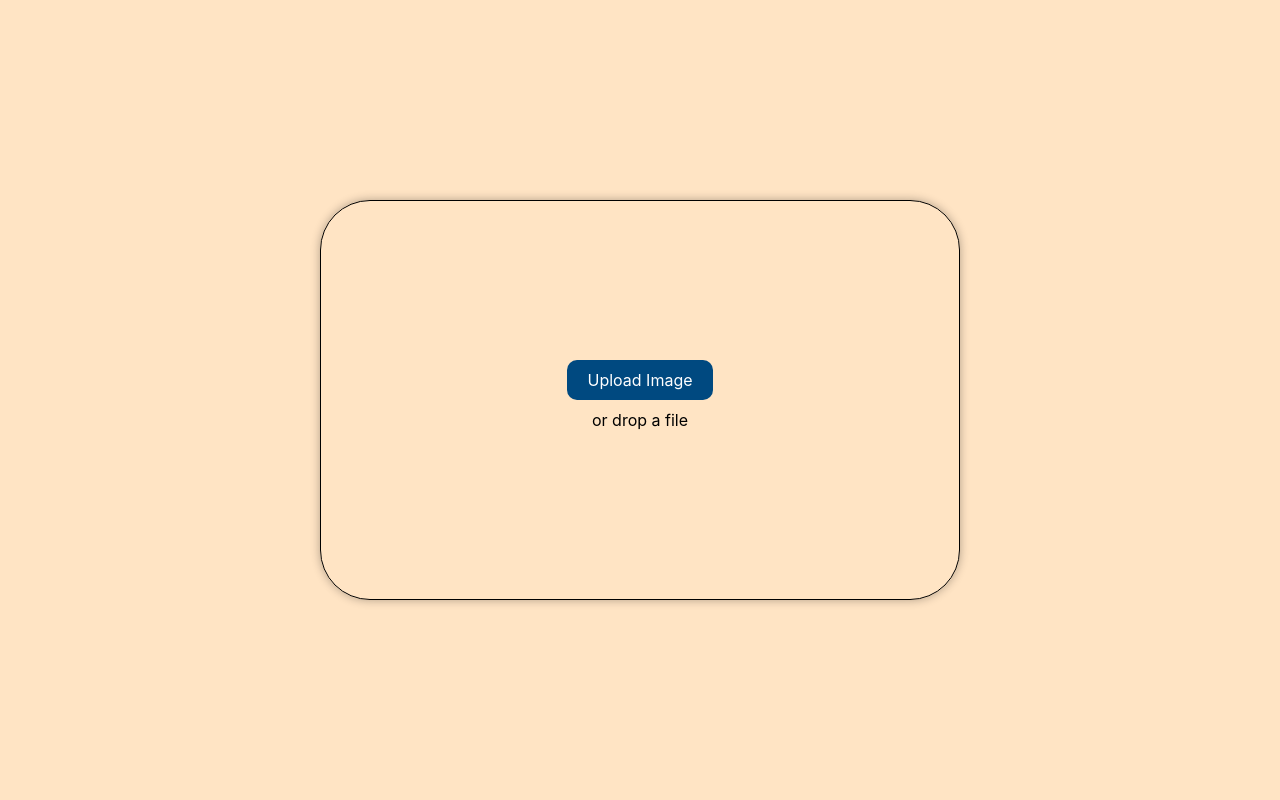
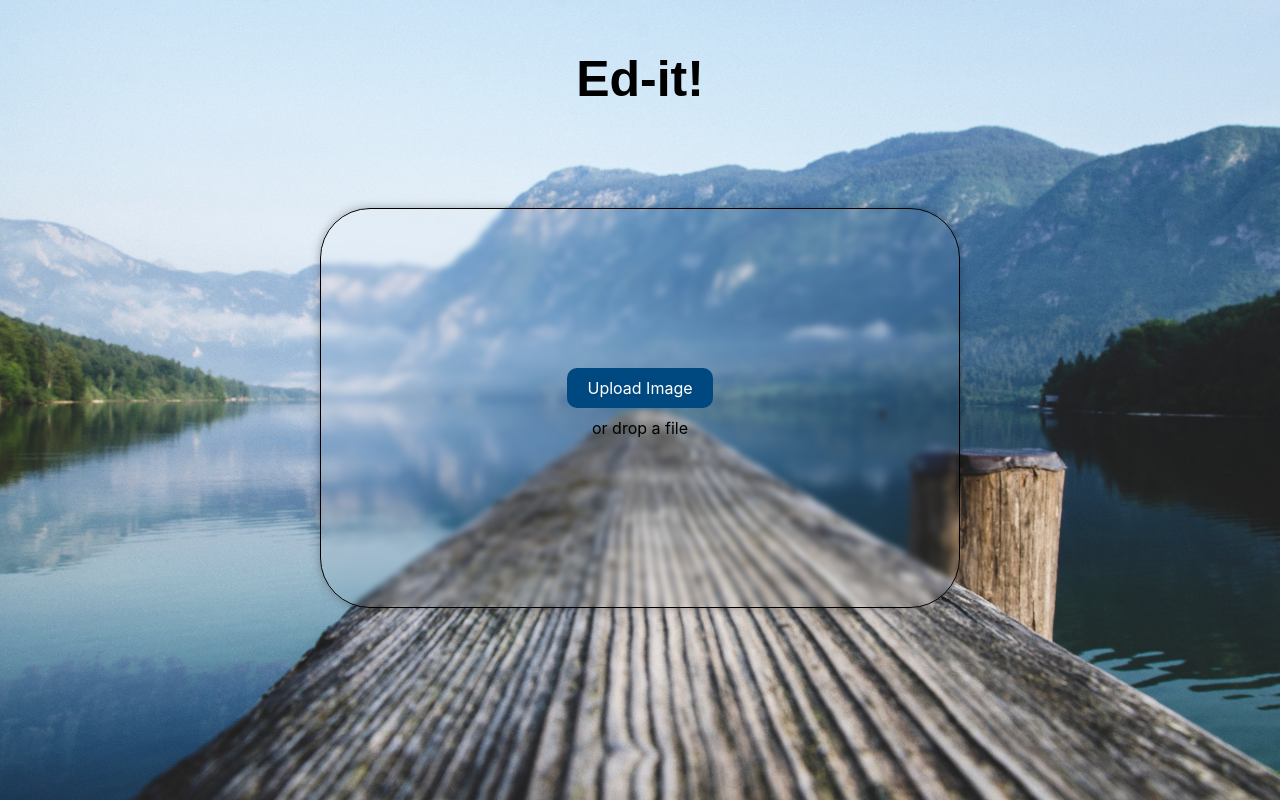
Before and after one commit to GuyShabtay/Ed-it, a React (Create React App) app: page / in a window 1280 px wide. Built offline with nearby package versions, Linux system fonts and the light colour scheme.

Commit message:
design first page

```diff
--- a/src/ImageEditor.css
+++ b/src/ImageEditor.css
@@ -14,6 +14,9 @@
   text-align: center;
   flex-direction: column;
   box-shadow: 0 0 10px rgba(0, 0, 0, 0.3);
+  /* margin-top: 50px; */
+  backdrop-filter: blur(3px); /* Apply blur effect to the background */
+
 
 }
 .drop-or-select h1 {
@@ -46,7 +49,10 @@ p{
     height: 100vh;
     display: flex;
     align-items: center;
-    justify-content: center;
+    /* justify-content: space-a; */
+    flex-direction: column;
+    background: url(./ed-it\ bg.jpg) no-repeat center center/cover;
+
 }
 
 .active-drop-zone{
@@ -93,3 +99,10 @@ width: 20px;
   transform: rotate(90deg);
 
 }
+h1{
+/* text-align: center; */
+margin: 50px 0 100px 0;
+font-size: 50px;
+font-family: 'Montserrat', sans-serif;
+
+}
--- a/src/ImageEditor.jsx
+++ b/src/ImageEditor.jsx
@@ -11,6 +11,7 @@ import MenuIcon from "@mui/icons-material/Menu";
 import RotateRightIcon from '@mui/icons-material/RotateRight';
 import RotateLeftIcon from '@mui/icons-material/RotateLeft';
 import DownloadingIcon from '@mui/icons-material/Downloading';
+import bgImg from './ed-it bg.jpg'
 
 
 import './ImageEditor.css';
@@ -116,11 +117,12 @@ const ImageEditor = () => {
 
   return (
     <div>
-      {!selectedImage ? (
-        <div
-          className={!isDragActive ? 'drop-zone' : 'drop-zone active-drop-zone'}
-          {...getRootProps()}
-        >
+    {!selectedImage ? (
+      <div
+      className={!isDragActive ? 'drop-zone' : 'drop-zone active-drop-zone'}
+      {...getRootProps()}
+      >
+      <h1>Ed-it!</h1>
           <input
             type='file'
             id='file-input'
```
Also changed, not shown: src/ed-it bg.jpg (added).
